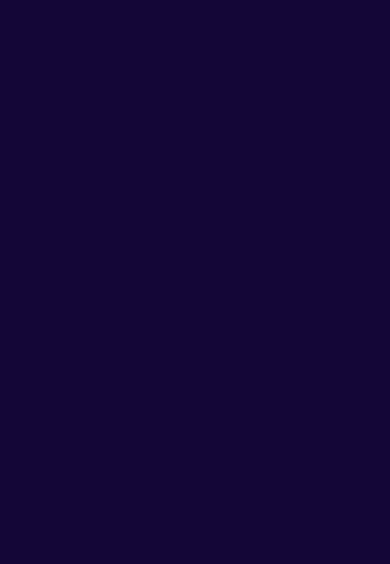
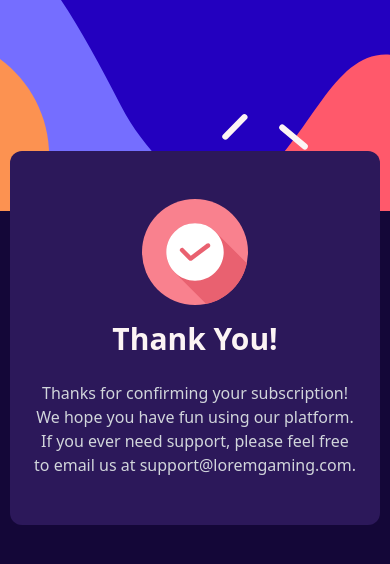
Before and after one commit to AtanasovCode/planit-multistep-form, a React app: page /finish in a window 390 px wide. Shown: the top 564 px of the page. Built offline with nearby package versions, Linux system fonts and the light colour scheme; the HTML template or start-up script is replaced by a standard one.

Commit message:
created mobile view for the finish screen

```diff
--- a/src/routes/Finish.jsx
+++ b/src/routes/Finish.jsx
@@ -1,8 +1,46 @@
 
+import checkmarkIcon from '../assets/icon-thank-you.svg';
 
 const Finish = () => {
     return (
-        <div></div>
+        <div className="
+            bg-background flex items-center justify-center text-text
+        ">
+            <div className="
+                flex flex-col items-center justify-start
+            ">
+                <div className="
+                bg-sidebar-mobile bg-center bg-cover bg-no-repeat lg:bg-sidebar-desktop
+                h-[25dvh] w-[100vw] lg:w-[33%] lg:h-[100%] lg:rounded-xl
+                ">
+                    {/* Background Image */}
+                </div>
+                <div className="
+                bg-card-background w-[95%] rounded-xl mt-[-60px] py-12 px-6 z-[90]
+                flex flex-col items-center justify-center
+                xs:w-[90%] sm:w-[85%] md:w-[60%]
+            ">
+                    <div className="flex flex-col w-full items-center justify-center">
+                        <img
+                            src={checkmarkIcon}
+                            alt="checkmark icon"
+                            className="w-[33%]"
+                        />
+                        <div className="text-center font-bold text-3xl mt-4">
+                            Thank You!
+                        </div>
+                    </div>
+                    <div className="
+                    text-gray-300 text-base mt-6 text-center
+                    xs:w-[70%] sm:w-[60%] md:w-[55%
+                ">
+                        Thanks for confirming your subscription! We hope you have
+                        fun using our platform. If you ever need support, please feel
+                        free to email us at support@loremgaming.com.
+                    </div>
+                </div>
+            </div>
+        </div>
     );
 }
 
--- a/src/routes/MultiStep.jsx
+++ b/src/routes/MultiStep.jsx
@@ -26,6 +26,9 @@ const MultiStep = () => {
             case 4:
                 changeCurrentRoute("/multi-step/step-four");
                 break;
+            case 5:
+                changeCurrentRoute("/finish");
+                break;
             default:
                 return "/multi-step/step-one"; // Fallback in case step is undefined or invalid
                 break;
```
